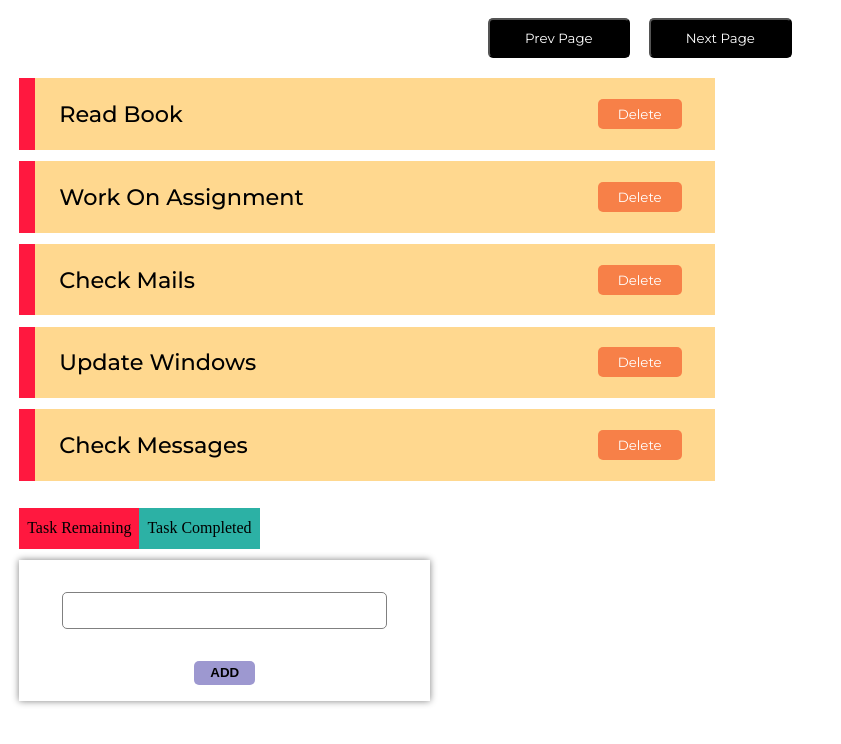
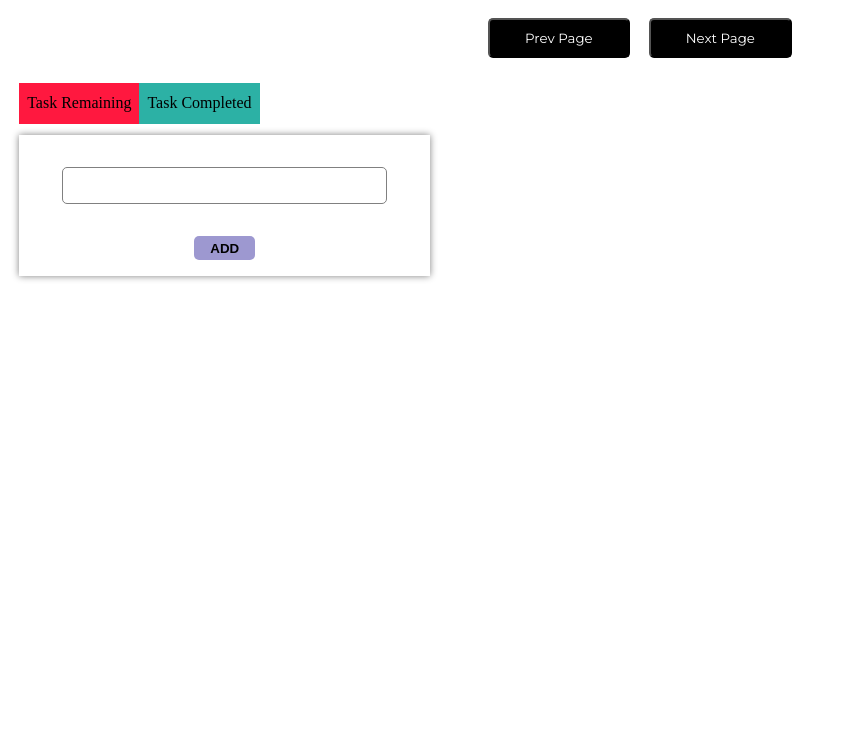
Before and after one commit to RajatSatashiya/React-Pagination, a React (Create React App) app: page / in a window 1280 px wide. Shown: the top 744 px of the page, without its empty margins (0-841 px from the left). Built offline with nearby package versions, Linux system fonts and the light colour scheme; data requests are answered from the project's data file.

Commit message:
next/prev btn edge case error fixed

```diff
--- a/src/Todo.js
+++ b/src/Todo.js
@@ -15,7 +15,7 @@ function Todo() {
   const changePage = (sign) => {
     //+1 -> next page, -1 -> prev page
     if (sign == 1) {
-      if (page < Math.floor(length / 5) + 1) {
+      if (page < Math.floor(length / 5) + Math.ceil((length % 5) / 5)) {
         setPage((page) => page + sign);
         setError(false);
       } else {
--- a/src/db.json
+++ b/src/db.json
@@ -1,49 +1,3 @@
 {
-  "list": [
-    {
-      "text": "read book",
-      "status": false,
-      "id": 1
-    },
-    {
-      "text": "work on assignment",
-      "status": false,
-      "id": 2
-    },
-    {
-      "text": "check mails",
-      "status": false,
-      "id": 3
-    },
-    {
-      "text": "update windows",
-      "status": false,
-      "id": 4
-    },
-    {
-      "text": "check messages",
-      "status": false,
-      "id": 5
-    },
-    {
-      "text": "learn react",
-      "status": false,
-      "id": 6
-    },
-    {
-      "text": "buy groceries",
-      "status": false,
-      "id": 7
-    },
-    {
-      "text": "visit the react documentation site",
-      "status": false,
-      "id": 8
-    },
-    {
-      "text": "college project completion",
-      "status": false,
-      "id": 9
-    }
-  ]
+  "list": []
 }
```
